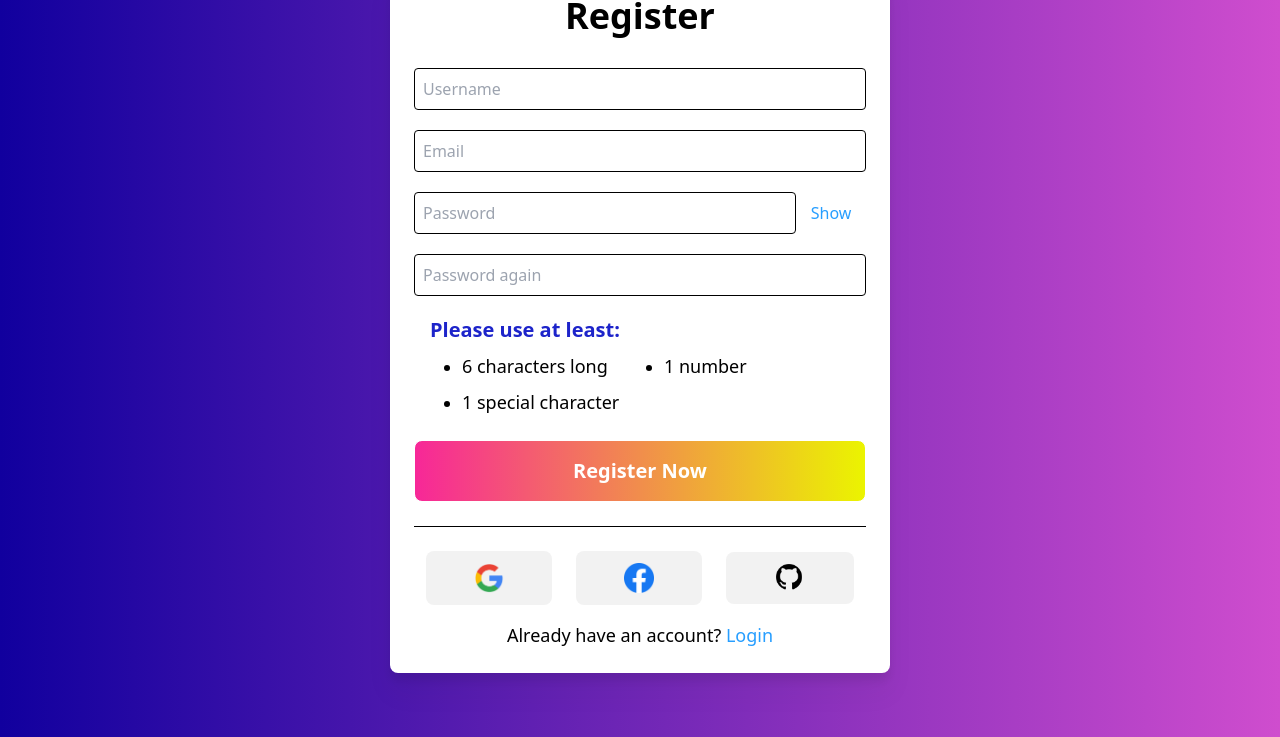
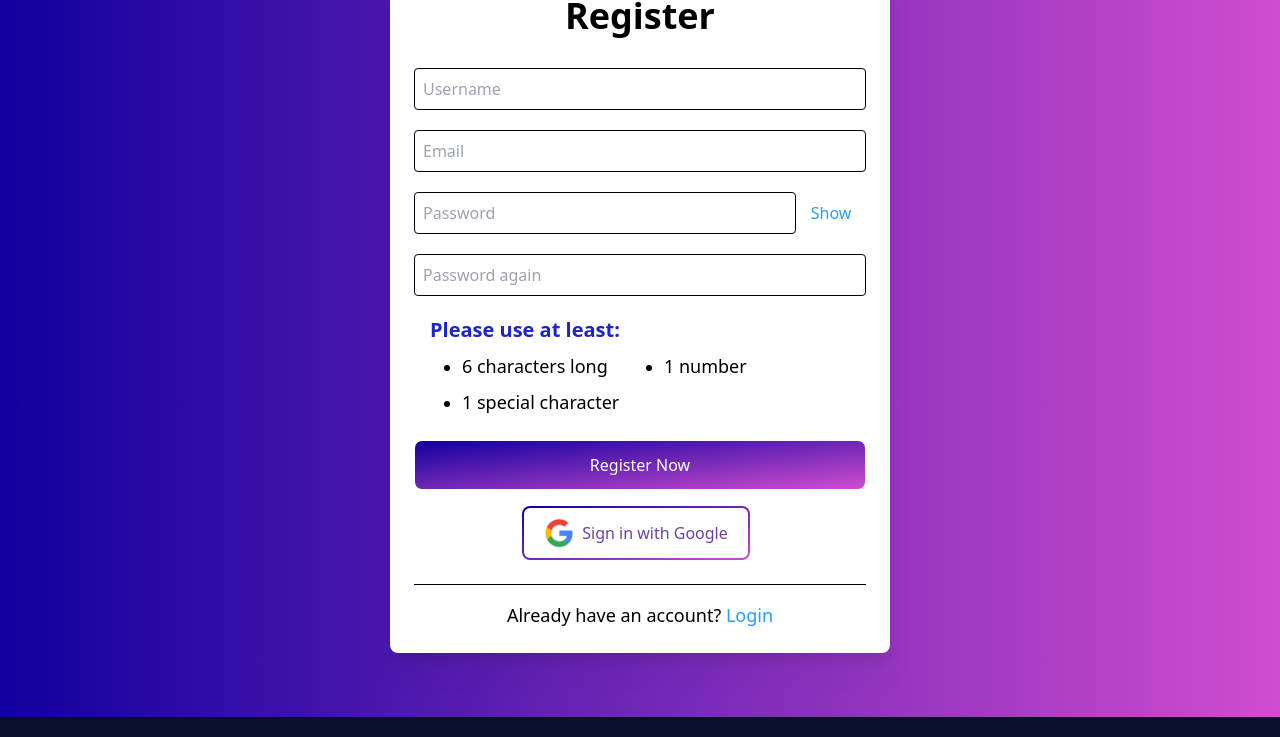
Before and after one commit to BizMavenHub/React-BizMaven-Blogs, a React (Vite) app in the folder client/: page /sign-up in a window 1280 px wide. Shown: the part 360-1097 px from the top of the page. Built offline with nearby package versions, Linux system fonts and the light colour scheme.

Commit message:
deleted github login

```diff
--- a/client/package.json
+++ b/client/package.json
@@ -3,6 +3,7 @@
   "private": true,
   "version": "0.0.0",
   "type": "module",
+  "proxy": "http://localhost:8000",
   "scripts": {
     "dev": "vite --host",
     "build": "vite build",
--- a/client/src/components/oauth/Facebook_OAuth_btn.jsx
+++ /dev/null
@@ -1,14 +0,0 @@
-import React from "react";
-import { facebook_icon } from "../../assets";
-
-const Facebook_OAuth_btn = () => {
-  return (
-    <div>
-      <button className=" flex justify-center items-center bg-[#f2f2f2] text-white font-semibold w-full py-3 px-12 rounded-lg mobile:px-6">
-        <img src={facebook_icon} alt="" className="w-[30px]" />
-      </button>
-    </div>
-  );
-};
-
-export default Facebook_OAuth_btn;
--- a/client/src/components/oauth/Github_OAuth_btn.jsx
+++ /dev/null
@@ -1,14 +0,0 @@
-import React from "react";
-import { github_icon } from "../../assets";
-
-const Github_OAuth_btn = () => {
-  return (
-    <div>
-      <button className=" flex justify-center items-center bg-[#f2f2f2] text-white font-semibold w-full py-2.5 px-12 rounded-lg mobile:px-6">
-        <img src={github_icon} alt="" className="w-[32px]" />
-      </button>
-    </div>
-  );
-};
-
-export default Github_OAuth_btn;
--- a/client/src/components/oauth/Google_OAuth_btn.jsx
+++ b/client/src/components/oauth/Google_OAuth_btn.jsx
@@ -7,6 +7,8 @@ import { loginSuccess } from "../../redux/user/userSlice.js";
 import { useHistory } from "react-router-dom";
 
 function Google_OAuth_btn() {
+  const API_URL_BASE = import.meta.env.VITE_API_BASE_URL;
+
   const history = useHistory();
   const dispatch = useDispatch();
 
@@ -17,7 +19,7 @@ function Google_OAuth_btn() {
     });
     try {
       const result = await signInWithPopup(auth, provider);
-      const res = await fetch("/api/auth/login-with-google", {
+      const res = await fetch(API_URL_BASE + "/api/auth/login-with-google", {
         method: "POST",
         headers: {
           "Content-Type": "application/json",
@@ -28,8 +30,6 @@ function Google_OAuth_btn() {
           google_photo_url: result.user.photoURL,
         }),
       });
-
-      console.log(res);
 
       const data = await res.json();
 
@@ -45,13 +45,16 @@ function Google_OAuth_btn() {
 
   return (
     <div>
-      <button className=" flex justify-center items-center bg-[#f2f2f2] text-white font-semibold w-full py-3 px-12 rounded-lg mobile:px-6">
-        <img
-          src={google_icon}
-          alt=""
-          className="w-[30px]"
-          onClick={handleGoogleLogin}
-        />
+      <button className=" relative inline-flex items-center justify-center p-0.5 mb-2 me-2 overflow-hidden text-sm font-medium text-gray-900 rounded-lg group bg-gradient-to-br from-pink-500 to-orange-400 group-hover:from-pink-500 group-hover:to-orange-400 hover:text-white dark:text-white focus:ring-4 focus:outline-none focus:ring-pink-200 dark:focus:ring-pink-800">
+        <span className="flex items-center relative px-5 py-2.5 transition-all ease-in duration-75 bg-white dark:bg-gray-900 rounded-md group-hover:bg-opacity-0 text-[#6c40aa] hover:text-white text-base">
+          <img
+            src={google_icon}
+            alt=""
+            className="w-[30px] mr-2"
+            onClick={handleGoogleLogin}
+          />
+          Sign in with Google
+        </span>
       </button>
     </div>
   );
--- a/client/src/components/oauth/index.js
+++ b/client/src/components/oauth/index.js
@@ -1,5 +1,3 @@
-import Facebook_OAuth_btn from "./Facebook_OAuth_btn";
-import Github_OAuth_btn from "./Github_OAuth_btn";
 import Google_OAuth_btn from "./Google_OAuth_btn";
 
-export { Facebook_OAuth_btn, Google_OAuth_btn, Github_OAuth_btn };
+export { Google_OAuth_btn };
--- a/client/src/pages/login/Login_page.jsx
+++ b/client/src/pages/login/Login_page.jsx
@@ -1,10 +1,6 @@
 import React from "react";
 
-import {
-  Google_OAuth_btn,
-  Github_OAuth_btn,
-  Facebook_OAuth_btn,
-} from "../../components/oauth";
+import { Google_OAuth_btn } from "../../components/oauth";
 
 import { useHistory } from "react-router-dom";
 
@@ -18,6 +14,8 @@ import {
 import { useState } from "react";
 
 function Login_page() {
+  const API_URL_BASE = import.meta.env.VITE_API_BASE_URL;
+
   const history = useHistory();
   const dispatch = useDispatch();
   const { loading, error: errorMessage } = useSelector((state) => state.user);
@@ -41,7 +39,7 @@ function Login_page() {
     try {
       dispatch(loginStart());
 
-      const res = await fetch("/api/auth/login-with-email", {
+      const res = await fetch(API_URL_BASE + "/api/auth/login-with-email", {
         method: "POST",
         headers: {
           "Content-Type": "application/json",
@@ -136,7 +134,7 @@ function Login_page() {
           <div className="mt-4 mobile:mt-4 ">
             {loading ? (
               <button
-                className="w-full border p-4 rounded-lg bg-gradient-to-r from-[#F72798] to-[#EBF400] text-xl text-white font-semibold mobile:p-2"
+                className="w-full border text-white bg-gradient-to-br from-pink-500 to-orange-400 hover:bg-gradient-to-bl focus:ring-4 focus:outline-none focus:ring-pink-200 dark:focus:ring-pink-800 font-medium rounded-lg text-sm px-5 py-8 text-center mobile:p-2"
                 onSubmit={handleSubmit}
                 disabled={loading}
               >
@@ -144,7 +142,7 @@ function Login_page() {
               </button>
             ) : (
               <button
-                className="w-full border p-4 rounded-lg bg-gradient-to-r from-[#F72798] to-[#EBF400] text-xl text-white font-semibold mobile:p-2"
+                className="w-full border text-white bg-gradient-to-br from-pink-500 to-orange-400 hover:bg-gradient-to-bl focus:ring-4 focus:outline-none focus:ring-pink-200 dark:focus:ring-pink-800 font-medium rounded-lg text-base px-5 py-3 text-center mobile:p-2"
                 onSubmit={handleSubmit}
               >
                 Login
@@ -156,12 +154,6 @@ function Login_page() {
         <div className="other_options flex justify-around w-full m-auto items-center mt-4">
           <div className="oauth-google-btn-container">
             <Google_OAuth_btn />
-          </div>
-          <div className="oauth-facebook-btn-container">
-            <Facebook_OAuth_btn />
-          </div>
-          <div className="oauth-github-btn-container">
-            <Github_OAuth_btn />
           </div>
         </div>
         <div className="already_have_account mt-4">
--- a/client/src/pages/sign_up/SignUp_page.jsx
+++ b/client/src/pages/sign_up/SignUp_page.jsx
@@ -1,12 +1,10 @@
 import React from "react";
 import { useState } from "react";
-import {
-  Google_OAuth_btn,
-  Github_OAuth_btn,
-  Facebook_OAuth_btn,
-} from "../../components/oauth";
+import { Google_OAuth_btn } from "../../components/oauth";
 
 function SignUp_page() {
+  const API_URL_BASE = import.meta.env.VITE_API_BASE_URL;
+
   const [dataForm, setDataForm] = useState({});
   const [errorMessage, setErrorMessage] = useState(null);
   const [loading, setLoading] = useState(false);
@@ -45,7 +43,7 @@ function SignUp_page() {
       setLoading(true);
       setErrorMessage(null);
 
-      const res = await fetch("/api/auth/register-with-email", {
+      const res = await fetch(API_URL_BASE + "/api/auth/register-with-email", {
         method: "POST",
         headers: {
           "Content-Type": "application/json",
@@ -181,7 +179,7 @@ function SignUp_page() {
           <div className="mt-4 ">
             {loading ? (
               <button
-                className="w-full border p-4 rounded-lg bg-gradient-to-r from-[#F72798] to-[#EBF400] text-xl text-white font-semibold mobile:p-2"
+                className="w-full border text-white bg-gradient-to-br from-pink-500 to-orange-400 hover:bg-gradient-to-bl focus:ring-4 focus:outline-none focus:ring-pink-200 dark:focus:ring-pink-800 font-medium rounded-lg text-sm px-5 py-8 text-center mobile:p-2"
                 onSubmit={handleSubmit}
                 disabled={loading}
               >
@@ -189,7 +187,7 @@ function SignUp_page() {
               </button>
             ) : (
               <button
-                className="w-full border p-4 rounded-lg bg-gradient-to-r from-[#F72798] to-[#EBF400] text-xl text-white font-semibold mobile:p-2"
+                className="w-full border text-white bg-gradient-to-br from-pink-500 to-orange-400 hover:bg-gradient-to-bl focus:ring-4 focus:outline-none focus:ring-pink-200 dark:focus:ring-pink-800 font-medium rounded-lg text-base px-5 py-3 text-center mobile:p-2"
                 onSubmit={handleSubmit}
               >
                 Register Now
@@ -198,18 +196,12 @@ function SignUp_page() {
           </div>
         </form>
 
-        <hr className="my-6" />
-        <div className="other_options flex justify-around w-full m-auto items-center mt-4">
+        <div className="other_options flex justify-around w-full m-auto items-center mt-4 ">
           <div className="oauth-google-btn-container">
             <Google_OAuth_btn />
           </div>
-          <div className="oauth-facebook-btn-container">
-            <Facebook_OAuth_btn />
-          </div>
-          <div className="oauth-github-btn-container">
-            <Github_OAuth_btn />
-          </div>
         </div>
+        <hr className="my-4" />
         <div className="already_have_account mt-4">
           <p className=" text-center text-lg">
             Already have an account?{" "}
--- a/client/vite.config.js
+++ b/client/vite.config.js
@@ -8,7 +8,7 @@ export default defineConfig({
   server: {
     proxy: {
       "/api": {
-        target: "http://localhost:8000",
+        target: import.meta.env.VITE_API_BASE_URL,
         changeOrigin: true,
         secure: false,
         ws: true,
```
Also changed, not shown: 1 other file (tests, documents, lock files or other folders).
